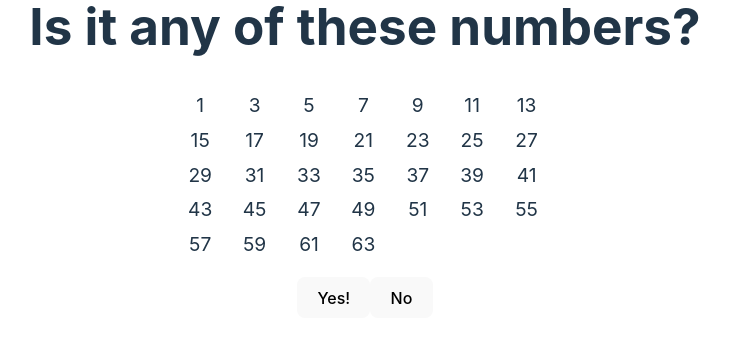
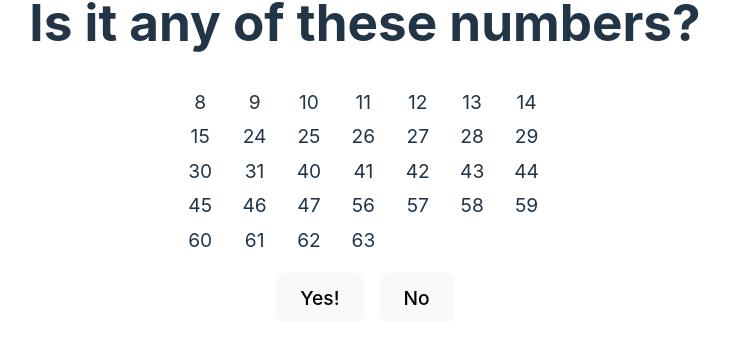
Before and after one commit to craigmcn/number-magic, a React (Vite) app: page / in a window 1280 px wide. Both pictures are taken after a click on the button "Got it!". Shown: the part 259-602 px from the top of the page, without its empty margins (275-1005 px from the left). Built offline with nearby package versions, Linux system fonts and the light colour scheme.

Commit message:
Random card display
Also,
- update `index.html` with `craigmcn.com` `head` structure

```diff
--- a/index.html
+++ b/index.html
@@ -4,9 +4,24 @@
     <meta charset="UTF-8" />
     <meta name="viewport" content="width=device-width, initial-scale=1.0" />
     <title>Number Magic</title>
+
+    <script>
+      (() => !window.location.pathname.endsWith("/") && window.location.replace(window.location.href + "/"))()
+    </script>
+
+    <link rel="apple-touch-icon" sizes="180x180" href="/apple-touch-icon.png?v=wAdO0d8bp8">
+    <link rel="icon" type="image/png" sizes="32x32" href="/favicon-32x32.png?v=wAdO0d8bp8">
+    <link rel="icon" type="image/png" sizes="194x194" href="/favicon-194x194.png?v=wAdO0d8bp8">
+    <link rel="icon" type="image/png" sizes="192x192" href="/android-chrome-192x192.png?v=wAdO0d8bp8">
+    <link rel="icon" type="image/png" sizes="16x16" href="/favicon-16x16.png?v=wAdO0d8bp8">
+    <link rel="manifest" href="/site.webmanifest?v=wAdO0d8bp8">
+    <link rel="mask-icon" href="/safari-pinned-tab.svg?v=wAdO0d8bp8" color="#005b99">
+    <link rel="shortcut icon" href="/favicon.ico?v=wAdO0d8bp8">
+    <meta name="msapplication-TileColor" content="#ffffff">
+    <meta name="theme-color" content="#005b99">
   </head>
   <body>
     <div id="root"></div>
-    <script type="module" src="/src/main.tsx"></script>
+    <script type="module" src="/src/index.tsx"></script>
   </body>
 </html>
--- a/src/App.tsx
+++ b/src/App.tsx
@@ -1,14 +1,6 @@
-import { useCallback, useEffect, useState } from 'react'
+import { useCallback, useState } from 'react'
 import './App.css'
-
-const numbers = [
-  [1, 3, 5, 7, 9, 11, 13, 15, 17, 19, 21, 23, 25, 27, 29, 31, 33, 35, 37, 39, 41, 43, 45, 47, 49, 51, 53, 55, 57, 59, 61, 63],
-  [2, 3, 6, 7, 10, 11, 14, 15, 18, 19, 22, 23, 26, 27, 30, 31, 34, 35, 38, 39, 42, 43, 46, 47, 50, 51, 54, 55, 58, 59, 62, 63],
-  [4, 5, 6, 7, 12, 13, 14, 15, 20, 21, 22, 23, 28, 29, 30, 31, 36, 37, 38, 39, 44, 45, 46, 47, 52, 53, 54, 55, 60, 61, 62, 63],
-  [8, 9, 10, 11, 12, 13, 14, 15, 24, 25, 26, 27, 28, 29, 30, 31, 40, 41, 42, 43, 44, 45, 46, 47, 56, 57, 58, 59, 60, 61, 62, 63],
-  [16, 17, 18, 19, 20, 21, 22, 23, 24, 25, 26, 27, 28, 29, 30, 31, 48, 49, 50, 51, 52, 53, 54, 55, 56, 57, 58, 59, 60, 61, 62, 63],
-  [32, 33, 34, 35, 36, 37, 38, 39, 40, 41, 42, 43, 44, 45, 46, 47, 48, 49, 50, 51, 52, 53, 54, 55, 56, 57, 58, 59, 60, 61, 62, 63],
-]
+import NumberCard from './components/NumberCard'
 
 function App() {
   const [started, setStarted] = useState<boolean>(false)
@@ -21,15 +13,6 @@ function App() {
     setCount(0)
   }, [])
 
-  const handleYes = useCallback(() => {
-    setMagic((magic) => magic + numbers[count][0])
-    setCount((count) => count + 1)
-  }, [count, magic])
-
-  const handleNo = useCallback(() => {
-    setCount((count) => count + 1)
-  }, [count])
-
   return (
     <div className="App">
       {!started && (
@@ -41,16 +24,12 @@ function App() {
       }
 
       {(started && count < 6) && (
-        <>
-          <h1>Is it any of these numbers?</h1>
-
-          <p style={{justifyItems: "center", display: "flex", flexWrap: "wrap", maxWidth: "24rem", margin: "1rem auto"}}>{numbers[count].map((n, i) => {
-            return <span key={i} style={{fontSize: "120%", lineHeight: "1.8", margin: "0 0.5rem", width: "2em"}}>{n}</span>
-          })}</p>
-
-          <button onClick={handleYes}>Yes!</button>
-          <button onClick={handleNo}>No</button>
-        </>
+        <NumberCard
+          count={ count }
+          setCount={ setCount }
+          magic={ magic }
+          setMagic={ setMagic }
+       />
       )
     }
 
--- /dev/null
+++ b/src/components/NumberCard.tsx
@@ -0,0 +1,56 @@
+import { Dispatch, SetStateAction, useCallback, useState } from 'react'
+import { sliceRandomElement } from '../lib'
+
+const numbers = [
+  [1, 3, 5, 7, 9, 11, 13, 15, 17, 19, 21, 23, 25, 27, 29, 31, 33, 35, 37, 39, 41, 43, 45, 47, 49, 51, 53, 55, 57, 59, 61, 63],
+  [2, 3, 6, 7, 10, 11, 14, 15, 18, 19, 22, 23, 26, 27, 30, 31, 34, 35, 38, 39, 42, 43, 46, 47, 50, 51, 54, 55, 58, 59, 62, 63],
+  [4, 5, 6, 7, 12, 13, 14, 15, 20, 21, 22, 23, 28, 29, 30, 31, 36, 37, 38, 39, 44, 45, 46, 47, 52, 53, 54, 55, 60, 61, 62, 63],
+  [8, 9, 10, 11, 12, 13, 14, 15, 24, 25, 26, 27, 28, 29, 30, 31, 40, 41, 42, 43, 44, 45, 46, 47, 56, 57, 58, 59, 60, 61, 62, 63],
+  [16, 17, 18, 19, 20, 21, 22, 23, 24, 25, 26, 27, 28, 29, 30, 31, 48, 49, 50, 51, 52, 53, 54, 55, 56, 57, 58, 59, 60, 61, 62, 63],
+  [32, 33, 34, 35, 36, 37, 38, 39, 40, 41, 42, 43, 44, 45, 46, 47, 48, 49, 50, 51, 52, 53, 54, 55, 56, 57, 58, 59, 60, 61, 62, 63],
+]
+
+interface NumberCardProps {
+  count: number;
+  setCount: Dispatch<SetStateAction<number>>;
+  magic: number;
+  setMagic: Dispatch<SetStateAction<number>>;
+}
+
+function NumberCard({ count, setCount, magic, setMagic }: NumberCardProps) {
+  const { element, array} = sliceRandomElement<number[]>(numbers)
+  const [nextCard, setNextCard] = useState<number[]>(element)
+  const [numberArray, setNumberArray] = useState<number[][]>(array)
+
+  const getNextCard = useCallback(() => {
+    const { element, array} = sliceRandomElement<number[]>(numberArray)
+    setNextCard(element)
+    setNumberArray(array)
+  }, [numberArray])
+
+  const handleYes = useCallback(() => {
+    setMagic((magic) => magic + nextCard[0])
+    setCount((count) => count + 1)
+    getNextCard()
+  }, [count, magic])
+
+  const handleNo = useCallback(() => {
+    setCount((count) => count + 1)
+    getNextCard()
+  }, [count])
+
+    return (
+        <>
+          <h1>Is it any of these numbers?</h1>
+
+          <p className="number-card">{nextCard.map((n, i) => {
+            return <span key={i} className="number-card__item">{n}</span>
+          })}</p>
+
+          <button style={{marginRight: "1rem"}} onClick={handleYes}>Yes!</button>
+          <button onClick={handleNo}>No</button>
+        </>
+    );
+}
+
+export default NumberCard;
--- a/src/index.css
+++ b/src/index.css
@@ -41,7 +41,7 @@ button {
   border-radius: 8px;
   border: 1px solid transparent;
   padding: 0.6em 1.2em;
-  font-size: 1em;
+  font-size: 1.2em;
   font-weight: 500;
   font-family: inherit;
   background-color: #1a1a1a;
@@ -56,6 +56,21 @@ button:focus-visible {
   outline: 4px auto -webkit-focus-ring-color;
 }
 
+.number-card {
+  display: flex;
+  flex-wrap: wrap;
+  justify-items: center;
+  margin: 1rem auto;
+  max-width: 24rem;
+}
+
+.number-card__item {
+  font-size: 1.2rem;
+  line-height: 1.8;
+  margin: 0 0.5rem;
+  width: 2em;
+}
+
 @media (prefers-color-scheme: light) {
   :root {
     color: #213547;
--- /dev/null
+++ b/src/lib/index.ts
@@ -0,0 +1,8 @@
+export const sliceRandomElement = <T>(array: T[]) => {
+    const randomIndex = ~~(Math.random() * array.length)
+    const randomElement = array[randomIndex]
+    return {
+      element: randomElement,
+      array: array.filter((_, i) => i !== randomIndex)
+    }
+  }
```
Also changed, not shown: src/index.tsx (renamed from src/main.tsx).
